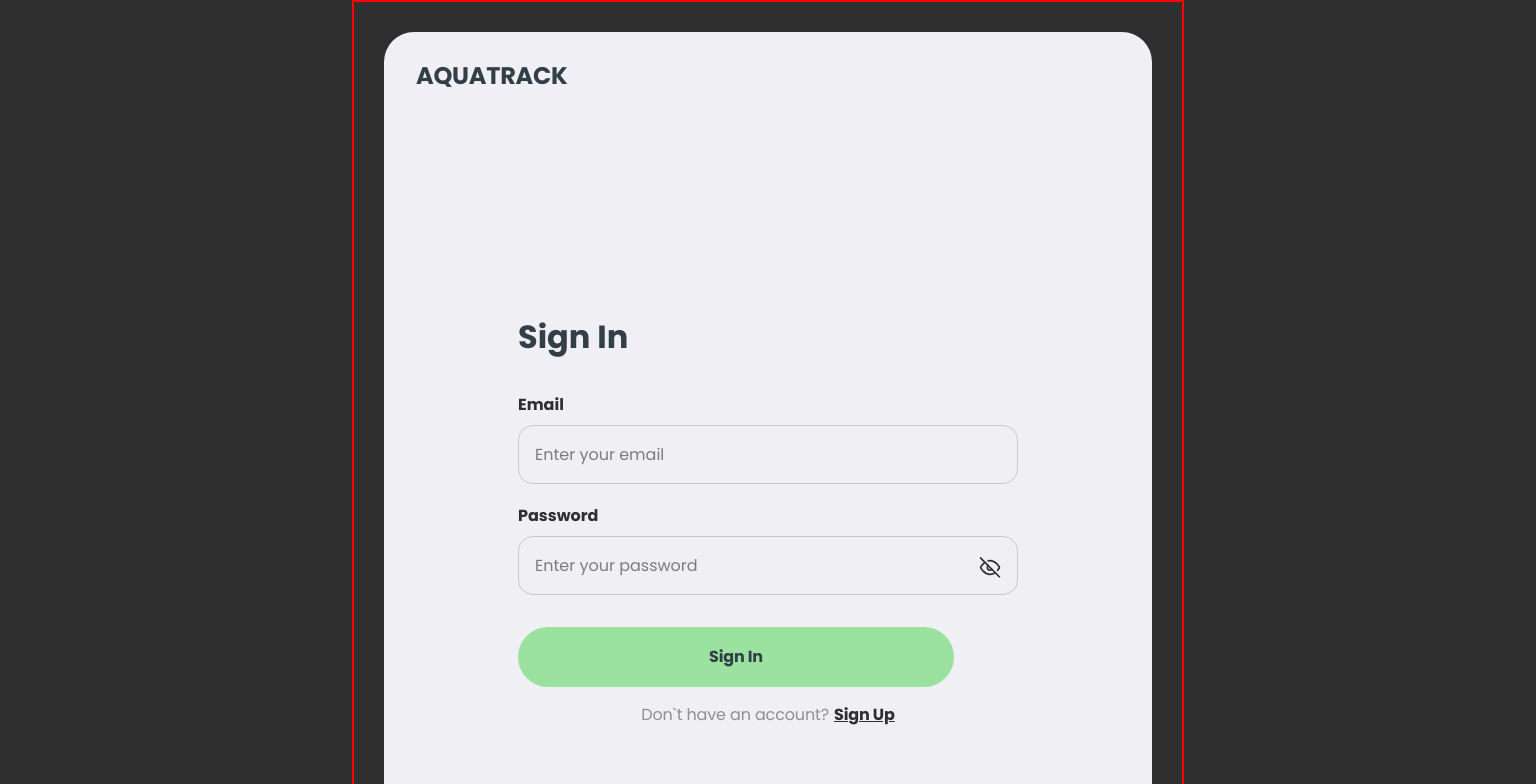
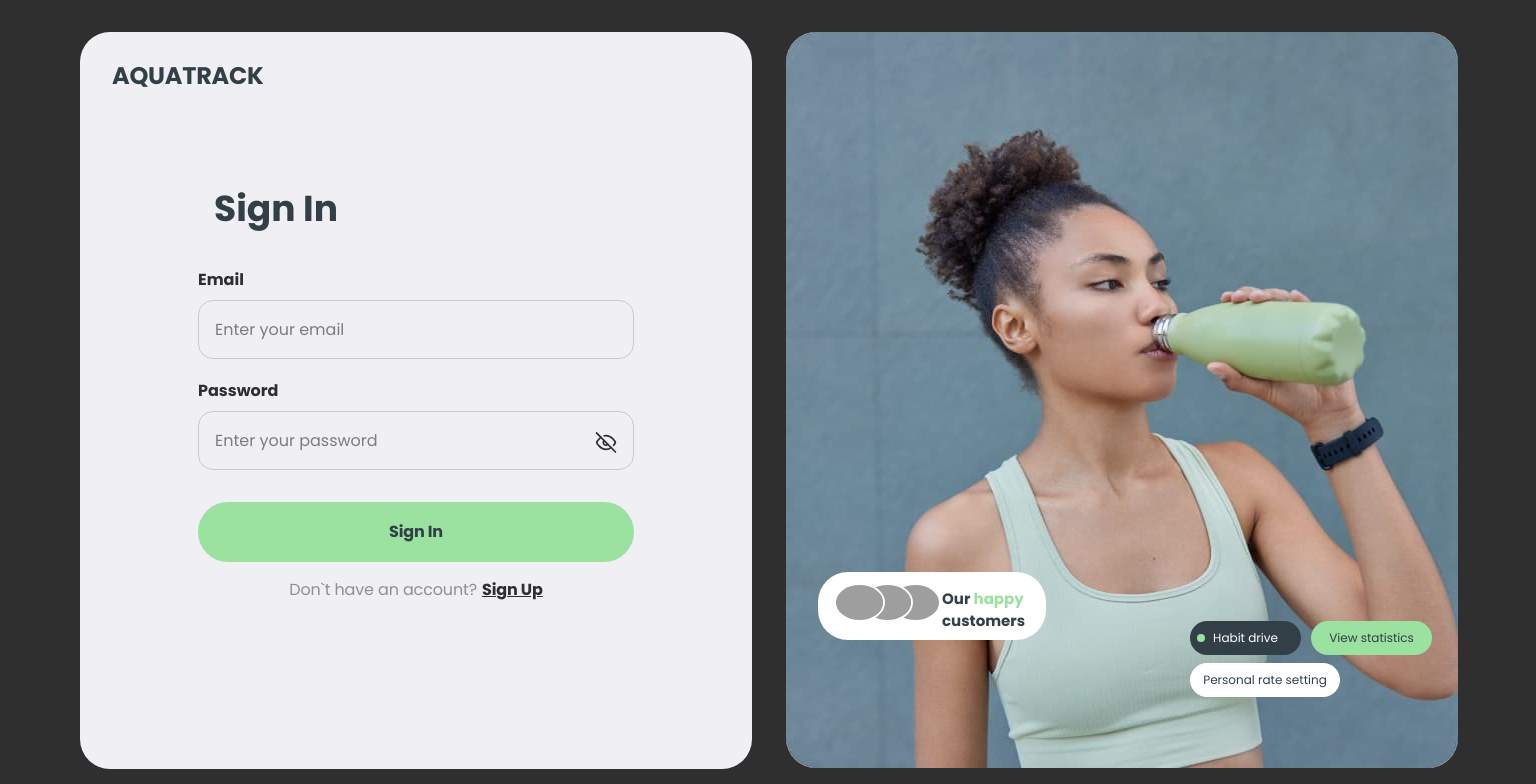
Before and after one commit to SvitlanaHu/water-intake-control-frontend, a React (Vite) app: page /signin in a window 1536 px wide. Shown: the top 784 px of the page. Built offline with nearby package versions, Linux system fonts and the light colour scheme; grey boxes are pictures that could not be loaded.

Commit message:
css desktop

```diff
--- a/src/components/AuthBtn/AuthBtn.module.css
+++ b/src/components/AuthBtn/AuthBtn.module.css
@@ -22,6 +22,12 @@
     letter-spacing: -0.16px;
   }
 }
+@media (min-width: 1440px) {
+  .button {
+    margin-left: 118px;
+    margin-right: 118px;
+  }
+}
 .button:active,
 .button:hover,
 .button:focus {
--- a/src/components/DefautForm/DefautForm.module.css
+++ b/src/components/DefautForm/DefautForm.module.css
@@ -10,7 +10,12 @@
     gap: 20px;
   }
 }
-
+@media (min-width: 1440px) {
+  .formWrap {
+    margin-left: 118px;
+    margin-right: 118px;
+  }
+}
 .label {
   color: #2f2f2f;
   font-size: 14px;
--- a/src/components/DocumentTitle/DocumentTitle.module.css
+++ b/src/components/DocumentTitle/DocumentTitle.module.css
@@ -1,3 +1,8 @@
 .title {
   font-size: 32px;
 }
+@media screen and (min-width: 768px) {
+  .title {
+    font-size: 36px;
+  }
+}
--- a/src/components/SignInForm/SignInForm.module.css
+++ b/src/components/SignInForm/SignInForm.module.css
@@ -32,3 +32,11 @@
     padding-bottom: 281px;
   }
 }
+@media screen and (min-width: 1440px) {
+  .form {
+    padding-bottom: 151px;
+  }
+  .btnContainer {
+    margin: 0 auto;
+  }
+}
--- a/src/components/SignUpForm/SignUpForm.module.css
+++ b/src/components/SignUpForm/SignUpForm.module.css
@@ -30,6 +30,12 @@
     padding-bottom: 227px;
   }
 }
+@media screen and (min-width: 1440px) {
+  .form {
+    padding-bottom: 82px;
+  }
+}
+
 .formInputs {
   display: flex;
   gap: 16px;
@@ -54,6 +60,13 @@
     margin-right: 134px;
   }
 }
+@media (min-width: 1440px) {
+  .label {
+    margin-left: 118px;
+    margin-right: 118px;
+  }
+}
+
 .input::placeholder,
 .input {
   color: rgba(47, 47, 47, 0.6);
--- a/src/pages/AuthPages/AuthPages.module.css
+++ b/src/pages/AuthPages/AuthPages.module.css
@@ -8,11 +8,17 @@
 }
 @media screen and (min-width: 768px) {
   .wrap {
-    max-width: 768px;
+    max-width: 704px;
     padding: 32px;
-    /* Рамки, які підсвічують наш контейнер */
-    outline: 2px solid red;
-    outline-offset: -2px;
+  }
+}
+@media screen and (min-width: 1440px) {
+  .wrap {
+    max-width: 1376px;
+    padding: 32px;
+    display: flex;
+    gap: 32px;
+    position: relative;
   }
 }
 
@@ -26,6 +32,11 @@
     padding: 0;
   }
 }
+@media screen and (min-width: 1440px) {
+  .content {
+    width: 672px;
+  }
+}
 
 .logoWrap {
   margin-bottom: 172px;
@@ -37,14 +48,24 @@
     margin-bottom: 225px;
   }
 }
+@media screen and (min-width: 1440px) {
+  .logoWrap {
+    margin-bottom: 94px;
+  }
+}
 .logoWrapSignUp {
-  margin-bottom: 126px;
+  margin-bottom: 129px;
 }
 @media screen and (min-width: 768px) {
   .logoWrapSignUp {
     padding: 32px;
     padding-bottom: 0;
     margin-bottom: 171px;
+  }
+}
+@media screen and (min-width: 1440px) {
+  .logoWrapSignUp {
+    margin-bottom: 55px;
   }
 }
 
@@ -57,3 +78,15 @@
     margin-right: 134px;
   }
 }
+
+.wrapWaterSection {
+  display: none;
+}
+@media screen and (min-width: 1440px) {
+  .wrapWaterSection {
+    display: flex;
+    position: absolute;
+    left: -32px;
+    top: 0;
+  }
+}
--- a/src/pages/AuthPages/SignInPage.jsx
+++ b/src/pages/AuthPages/SignInPage.jsx
@@ -1,3 +1,4 @@
+import AdvantagesSection from "../../components/AdvantagesSection/AdvantagesSection";
 import DocumentTitle from "../../components/DocumentTitle/DocumentTitle";
 import Logo from "../../components/Logo/Logo";
 import SignInForm from "../../components/SignInForm/SignInForm";
@@ -17,6 +18,9 @@ export default function SignInPage() {
           <SignInForm />
         </div>
       </div>
+      <div className={styles.wrapWaterSection}>
+        <AdvantagesSection />
+      </div>
     </div>
   );
 }
--- a/src/pages/AuthPages/SignUpPage.jsx
+++ b/src/pages/AuthPages/SignUpPage.jsx
@@ -1,3 +1,4 @@
+import AdvantagesSection from "../../components/AdvantagesSection/AdvantagesSection";
 import DocumentTitle from "../../components/DocumentTitle/DocumentTitle";
 import Logo from "../../components/Logo/Logo";
 import SignUpForm from "../../components/SignUpForm/SignUpForm";
@@ -17,6 +18,9 @@ export default function SignUpPage() {
           <SignUpForm />
         </div>
       </div>
+      <div className={styles.wrapWaterSection}>
+        <AdvantagesSection />
+      </div>
     </div>
   );
 }
```
